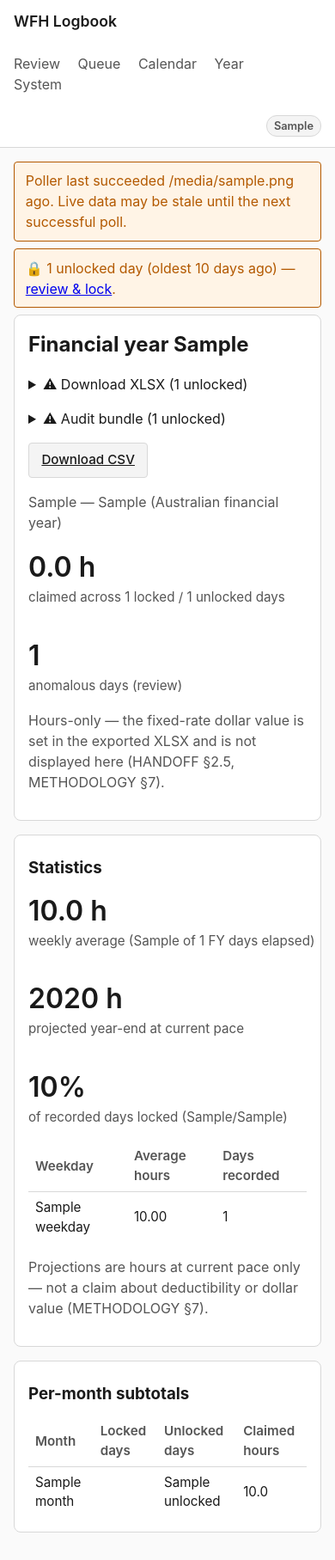
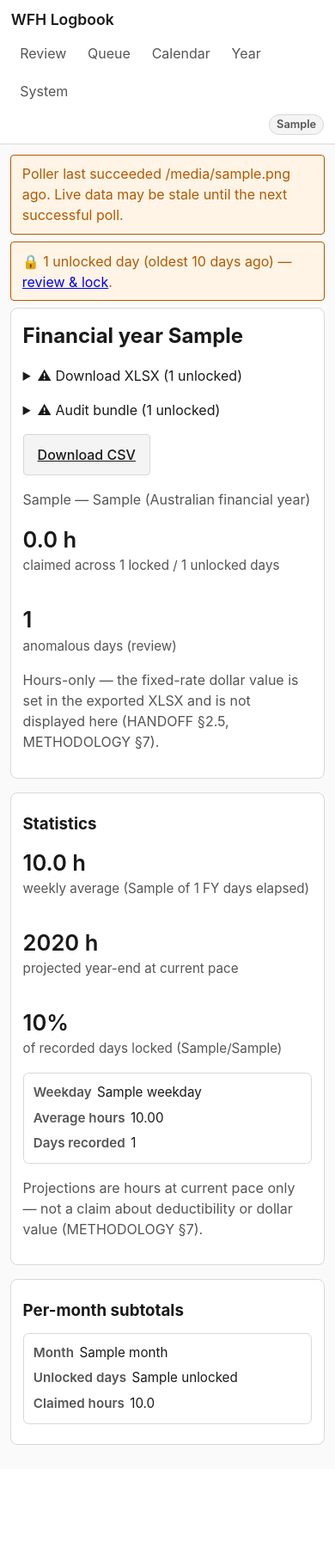
Before and after one commit to cauldnz/wfh-logbook, a FastAPI app: template app/web/templates/year.html in a window 390 px wide. Shown: the whole page at 86% size. After the commit the page ends 1681 px from the top, so only its background shows below. Run offline with FastAPI, Linux system fonts and the light colour scheme; the template is opened without the code that fills it: most values are stand-ins (such as "Sample title", 1, 10 or a date in 2020); parts of the project's set-up code (start-up, migrations or seed data) failed here and were passed over.

Commit message:
feat(phase-11): mobile triage UI + deep-link nudge
11.A: WEB_BASE_URL config; the morning reminder carries a tappable 'Open review queue' URL button (Notifier Button gains an optional url; the Telegram keyboard builder emits url buttons). 11.B: responsive CSS — review-queue + day tables reflow to stacked label/value cards <=640px via data-labels, adjust form stacks with >=44px touch targets; base template gets viewport-fit=cover + safe-area insets + apple web-app meta. No SPA, no methodology change.

Tests: 6 new (keyboard url mapping, reminder button, mobile scaffolding). Full suite 285 green; ruff + mypy --strict clean.

Co-Authored-By: Claude Opus 4.8 <noreply@anthropic.com>

```diff
--- a/app/config.py
+++ b/app/config.py
@@ -51,6 +51,8 @@ class Settings(BaseSettings):
     # LAN service binds 0.0.0.0 by design (single-host Docker container).
     http_host: str = "0.0.0.0"
     http_port: int = 8088
+    # LAN (or later public) URL of the web UI, used for bot deep links (11.A).
+    web_base_url: str = ""
     poll_interval_seconds: int = 60
     data_dir: Path = Field(default=Path("/data"))
     log_level: str = "INFO"
--- a/app/notifier/base.py
+++ b/app/notifier/base.py
@@ -44,7 +44,8 @@ class IncomingEvent:
 @dataclass(frozen=True, slots=True)
 class Button:
     text: str
-    callback_data: str
+    callback_data: str = ""
+    url: str | None = None  # a URL button (deep link) instead of a callback (11.A)
 
 
 @dataclass(frozen=True, slots=True)
--- a/app/notifier/telegram.py
+++ b/app/notifier/telegram.py
@@ -44,11 +44,13 @@ class TelegramError(RuntimeError):
 def _buttons_to_inline_keyboard(
     buttons: tuple[tuple[Any, ...], ...],
 ) -> dict[str, list[list[dict[str, str]]]]:
-    return {
-        "inline_keyboard": [
-            [{"text": b.text, "callback_data": b.callback_data} for b in row] for row in buttons
-        ]
-    }
+    def _one(b: Any) -> dict[str, str]:
+        # A Telegram inline button carries exactly one of url / callback_data.
+        if getattr(b, "url", None):
+            return {"text": b.text, "url": b.url}
+        return {"text": b.text, "callback_data": b.callback_data}
+
+    return {"inline_keyboard": [[_one(b) for b in row] for row in buttons]}
 
 
 class TelegramClient:
--- a/app/web/static/styles.css
+++ b/app/web/static/styles.css
@@ -206,3 +206,74 @@ button:hover:not(:disabled) { filter: brightness(1.1); }
 .row > * { flex: 0 0 auto; }
 .spacer { flex: 1 1 auto; }
 code { background: var(--code-bg); padding: 0.05rem 0.3rem; border-radius: 0.2rem; }
+
+/* --------------------------------------------- mobile / iOS triage (Phase 11.B) */
+html { -webkit-text-size-adjust: 100%; }
+a, button, .button { -webkit-tap-highlight-color: rgba(127, 127, 127, 0.18); }
+
+@media (max-width: 640px) {
+  header.site {
+    padding: 0.6rem 0.8rem;
+    padding-left: max(0.8rem, env(safe-area-inset-left));
+    padding-right: max(0.8rem, env(safe-area-inset-right));
+    gap: 0.4rem 1rem;
+  }
+  header.site nav { width: 100%; display: flex; flex-wrap: wrap; gap: 0.25rem; }
+  header.site nav a {
+    margin: 0;
+    padding: 0.5rem 0.65rem;
+    border-radius: 0.35rem;
+    min-height: 40px;
+    display: flex;
+    align-items: center;
+  }
+  header.site nav a.active { background: var(--accent-bg); }
+
+  main {
+    padding: 0.75rem;
+    padding-left: max(0.75rem, env(safe-area-inset-left));
+    padding-right: max(0.75rem, env(safe-area-inset-right));
+    padding-bottom: max(0.75rem, env(safe-area-inset-bottom));
+  }
+  .card { padding: 0.85rem; }
+  .hours { font-size: 1.6rem; }
+
+  /* touch-friendly controls (>= 44px tap targets) */
+  button, .button { min-height: 44px; padding: 0.7rem 1rem; font-size: 1rem; }
+
+  /* the adjust form stacks; inputs go full width */
+  form.adjust { flex-direction: column; align-items: stretch; gap: 0.6rem; }
+  form.adjust label { font-size: 0.9rem; }
+  form.adjust input[type=number],
+  form.adjust input[type=text] { width: 100%; min-width: 0; min-height: 44px; font-size: 1rem; }
+  form.adjust button, form.adjust .button { width: 100%; }
+
+  /* tables marked .stack reflow to label/value cards — one <tr> per card */
+  table.stack thead { display: none; }
+  table.stack, table.stack tbody { display: block; }
+  table.stack tr {
+    display: block;
+    border: 1px solid var(--border);
+    border-radius: 0.4rem;
+    padding: 0.5rem 0.7rem;
+    margin-bottom: 0.6rem;
+  }
+  table.stack td {
+    display: block;
+    border: none;
+    padding: 0.2rem 0;
+    font-size: 0.95rem;
+  }
+  table.stack td::before {
+    content: attr(data-label);
+    font-weight: 600;
+    color: var(--fg-muted);
+    margin-right: 0.4rem;
+  }
+  table.stack td[data-label=""]::before { content: ""; }
+  table.stack td:empty { display: none; }
+  table.stack td.action { margin-top: 0.5rem; padding-top: 0.4rem; }
+  table.stack td.action .button { display: block; width: 100%; text-align: center; }
+
+  .calendar .day { min-height: 2.4rem; padding: 0.4rem 0.3rem; }
+}
--- a/app/web/templates/base.html
+++ b/app/web/templates/base.html
@@ -2,7 +2,13 @@
 <html lang="en">
 <head>
   <meta charset="utf-8">
-  <meta name="viewport" content="width=device-width, initial-scale=1">
+  <meta name="viewport" content="width=device-width, initial-scale=1, viewport-fit=cover">
+  <meta name="color-scheme" content="light dark">
+  <meta name="theme-color" content="#fafafa" media="(prefers-color-scheme: light)">
+  <meta name="theme-color" content="#0e1116" media="(prefers-color-scheme: dark)">
+  <meta name="apple-mobile-web-app-capable" content="yes">
+  <meta name="apple-mobile-web-app-title" content="WFH Logbook">
+  <meta name="apple-mobile-web-app-status-bar-style" content="default">
   <title>{% block title %}WFH Logbook{% endblock %}</title>
   <link rel="stylesheet" href="{{ url_for('static', path='styles.css') }}">
   <script src="{{ url_for('static', path='htmx.min.js') }}" defer></script>
--- a/app/web/templates/year.html
+++ b/app/web/templates/year.html
@@ -63,11 +63,11 @@
       </div>
     </div>
     {% if stats.weekday_averages %}
-    <table style="margin-top:1rem;">
+    <table class="stack" style="margin-top:1rem;">
       <thead><tr><th>Weekday</th><th>Average hours</th><th>Days recorded</th></tr></thead>
       <tbody>
       {% for w in stats.weekday_averages %}
-        <tr><td>{{ w.weekday }}</td><td>{{ "%.2f"|format(w.average_hours) }}</td><td>{{ w.day_count }}</td></tr>
+        <tr><td data-label="Weekday">{{ w.weekday }}</td><td data-label="Average hours">{{ "%.2f"|format(w.average_hours) }}</td><td data-label="Days recorded">{{ w.day_count }}</td></tr>
       {% endfor %}
       </tbody>
     </table>
@@ -77,15 +77,15 @@
 
   <div class="card">
     <h3>Per-month subtotals</h3>
-    <table>
+    <table class="stack">
       <thead><tr><th>Month</th><th>Locked days</th><th>Unlocked days</th><th>Claimed hours</th></tr></thead>
       <tbody>
       {% for m in months %}
         <tr>
-          <td>{{ m.label }}</td>
-          <td>{{ m.locked }}</td>
-          <td>{{ m.unlocked }}</td>
-          <td>{{ "%.1f"|format(m.hours) }}</td>
+          <td data-label="Month">{{ m.label }}</td>
+          <td data-label="Locked days">{{ m.locked }}</td>
+          <td data-label="Unlocked days">{{ m.unlocked }}</td>
+          <td data-label="Claimed hours">{{ "%.1f"|format(m.hours) }}</td>
         </tr>
       {% endfor %}
       </tbody>
```
Also changed, not shown: HANDOFF.md (+44 -1 lines), app/notifier/reminders.py (+6 -2 lines), app/web/templates/_day_card.html (+15 -15 lines), app/web/templates/review_queue.html (+6 -6 lines), tests/test_phase11_mobile.py (added, +56 -0 lines), tests/test_reminders.py (+14 -2 lines), tests/test_telegram_adapter.py (+21 -0 lines), CHANGELOG.md, 1 other file.
